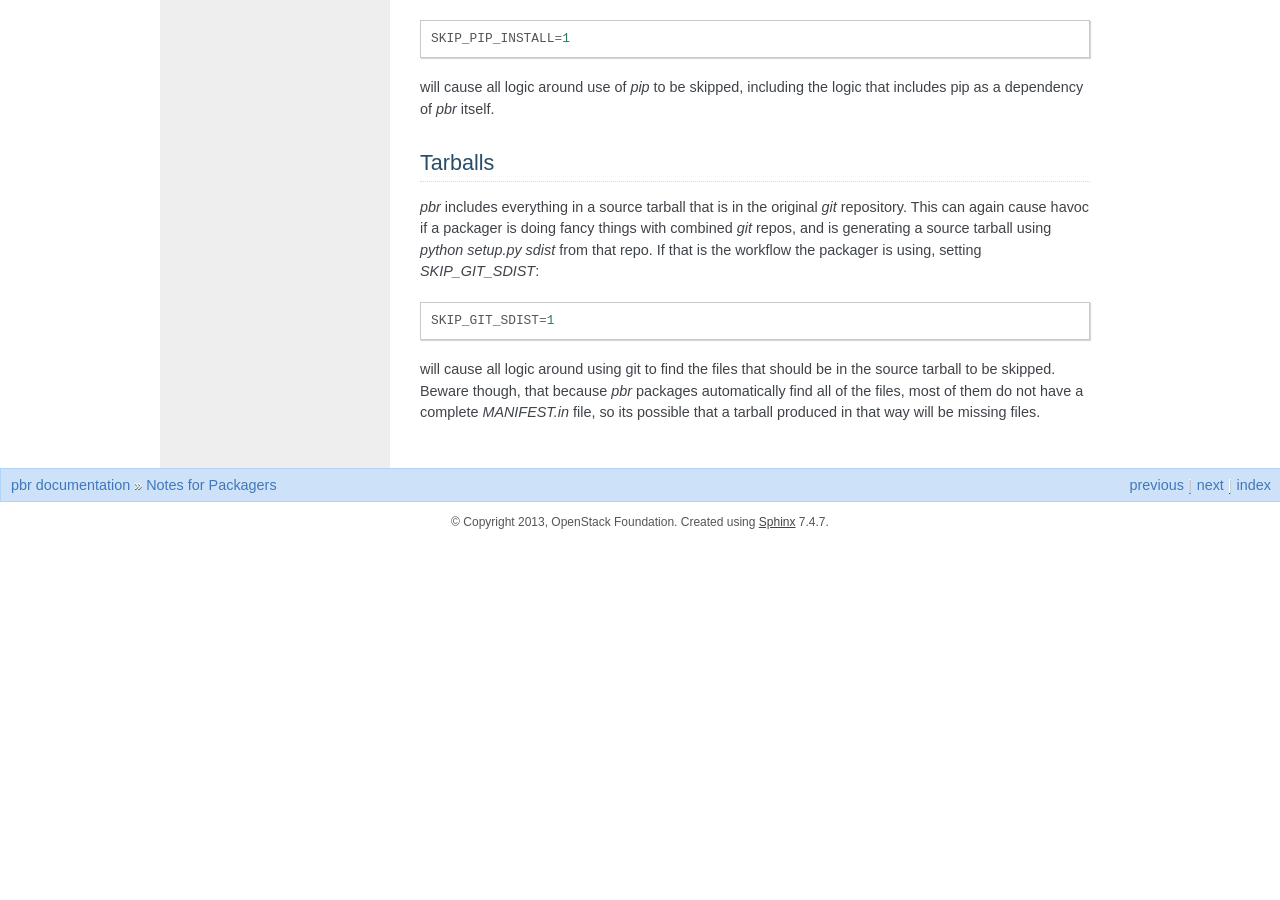
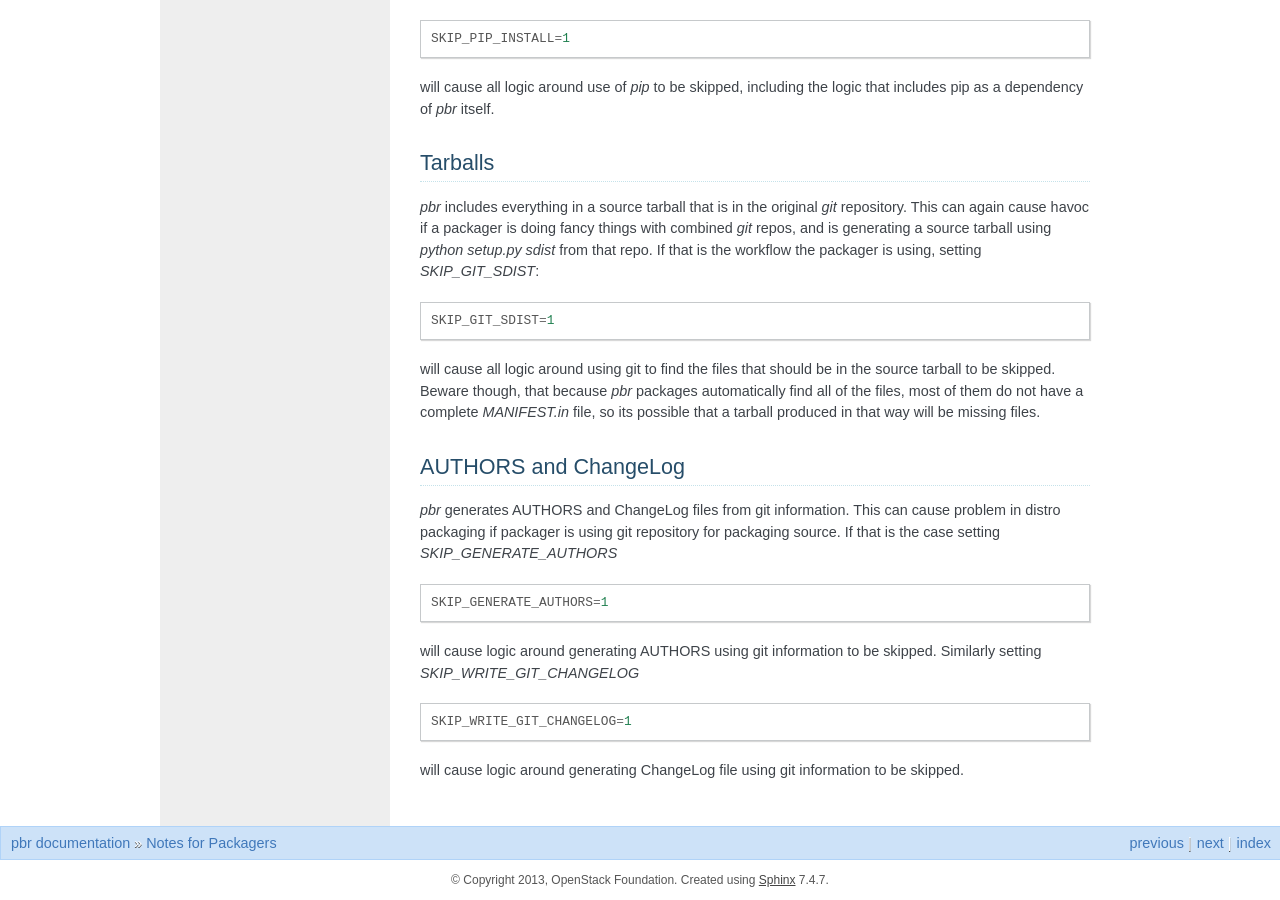
Before and after one commit to openstack/pbr, a Sphinx documentation site: the page built from doc/source/packagers.rst, in a window 1280 px wide and 900 px high, scrolled down 659 px. Built offline with Sphinx 7.4.7, drawn with Linux system fonts in a browser that asks for light colours; before the commit the page ends 1201 px from its top, so only the background shows below that; some of the changed text lies outside the part shown.

Commit message:
Documentation updates
* doc/source/index.rst: pbr requires git tags to be signed for using it
  to generate version information. Added a note mentioning this
* doc/source/packagers.rst: documented SKIP_GENERATE_AUTHORS and
  SKIP_WRITE_GIT_CHANGELOG environment variable for packagers.

Change-Id: I153c26f0d6876729dfb95eed2ab031c2aaa890d5
Signed-off-by: Vasudev Kamath <kamathvasudev@gmail.com>

```diff
--- a/doc/source/index.rst
+++ b/doc/source/index.rst
@@ -31,6 +31,11 @@ that's the version. If it's not, and you don't provide a version, the version
 will be very similar to git describe. If you do, then we'll assume that's the
 version you are working towards, and will generate alpha version strings
 based on commits since last tag and the current git sha.
+
+.. note::
+
+   Note that `pbr` expects git tags to be signed, for using it to
+   calculate version.
 
 The versions are expected to be compliant with :doc:`semver`.
 
--- a/doc/source/packagers.rst
+++ b/doc/source/packagers.rst
@@ -57,3 +57,25 @@ source tarball to be skipped. Beware though, that because `pbr` packages
 automatically find all of the files, most of them do not have a complete
 `MANIFEST.in` file, so its possible that a tarball produced in that way will
 be missing files.
+
+AUTHORS and ChangeLog
+=====================
+
+`pbr` generates AUTHORS and ChangeLog files from git information. This
+can cause problem in distro packaging if packager is using git
+repository for packaging source. If that is the case setting
+`SKIP_GENERATE_AUTHORS`
+
+::
+
+   SKIP_GENERATE_AUTHORS=1
+
+will cause logic around generating AUTHORS using git information to be
+skipped. Similarly setting `SKIP_WRITE_GIT_CHANGELOG`
+
+::
+
+   SKIP_WRITE_GIT_CHANGELOG=1
+
+will cause logic around generating ChangeLog file using git
+information to be skipped.
```
